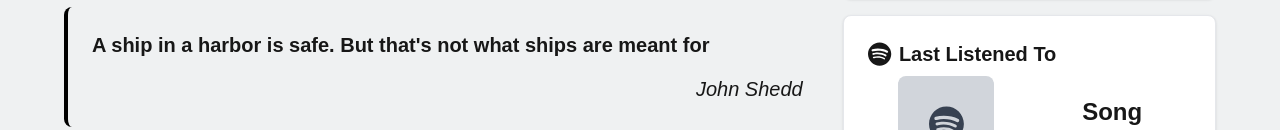
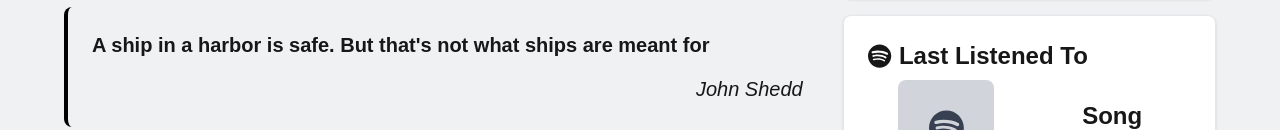
Before and after one commit to NealMatta/personal-website, a Next.js app: page / in a window 1280 px wide. Shown: the part 427-557 px from the top of the page. Built offline with nearby package versions, Linux system fonts and the light colour scheme.

Commit message:
Cleaned up Spotify Card as well

```diff
--- a/src/components/Spotify/SpotifyCard.tsx
+++ b/src/components/Spotify/SpotifyCard.tsx
@@ -8,7 +8,7 @@ export default function SpotifyCard() {
       title={
         <div className="flex items-center">
           <FontAwesomeIcon icon={faSpotify} className="mr-2" />
-          <h2 className="font-bold text-xl">Last Listened To</h2>
+          <h2>Last Listened To</h2>
         </div>
       }
     >
--- a/src/components/cards/BarebonesCard.tsx
+++ b/src/components/cards/BarebonesCard.tsx
@@ -10,7 +10,7 @@ interface BasicCardProps {
 export default function BarebonesCard({ title, children }: BasicCardProps) {
   // Max width needs to change. Need to figure that out
   const classValue = `block p-6 bg-white border rounded-lg shadow`;
-  const textSize = `text-2xl`;
+  const textClasses = 'text-2xl font-bold';
 
   return (
     <div className={classValue}>
@@ -18,9 +18,9 @@ export default function BarebonesCard({ title, children }: BasicCardProps) {
       {title && (
         <div className="mb-2">
           {typeof title === 'string' ? (
-            <h2 className={`font-bold ${textSize}`}>{title}</h2>
+            <h2 className={textClasses}>{title}</h2>
           ) : (
-            <div className={textSize}> {title} </div>
+            <div className={textClasses}> {title} </div>
           )}
         </div>
       )}
```
